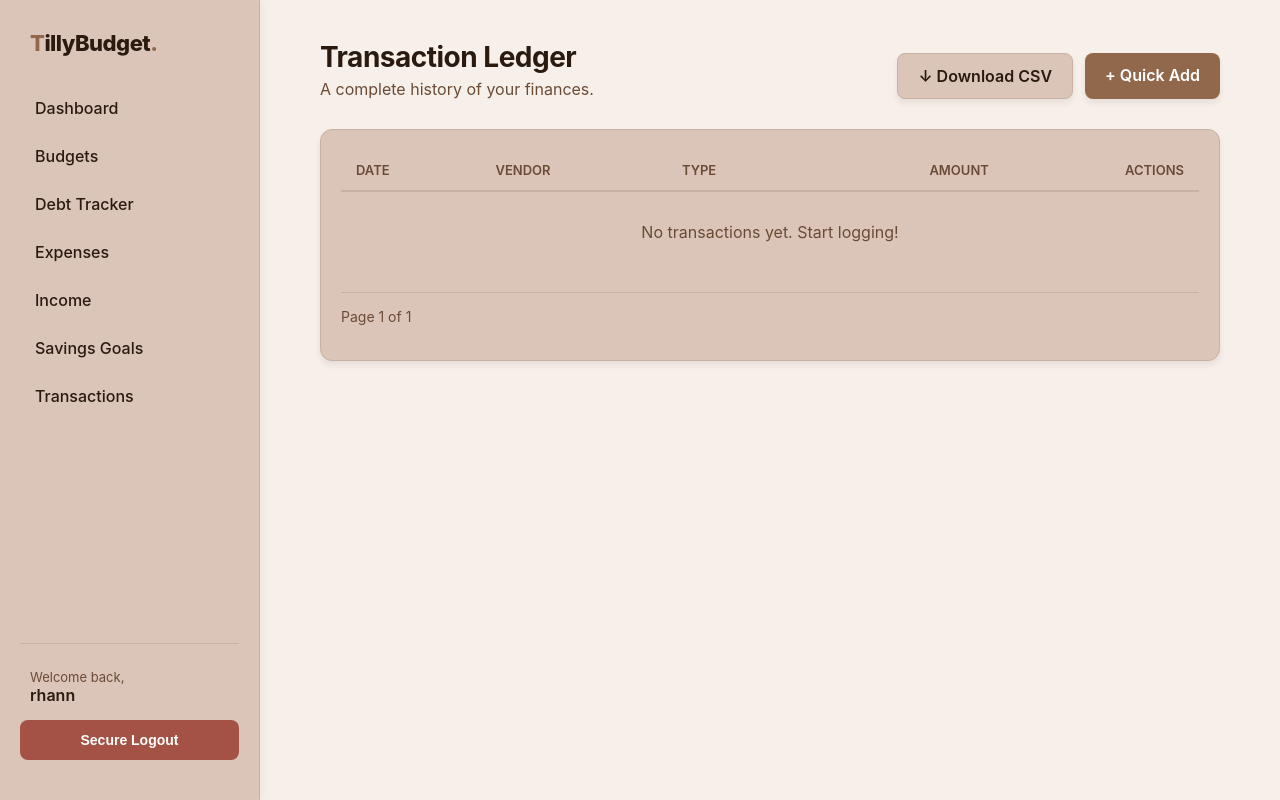
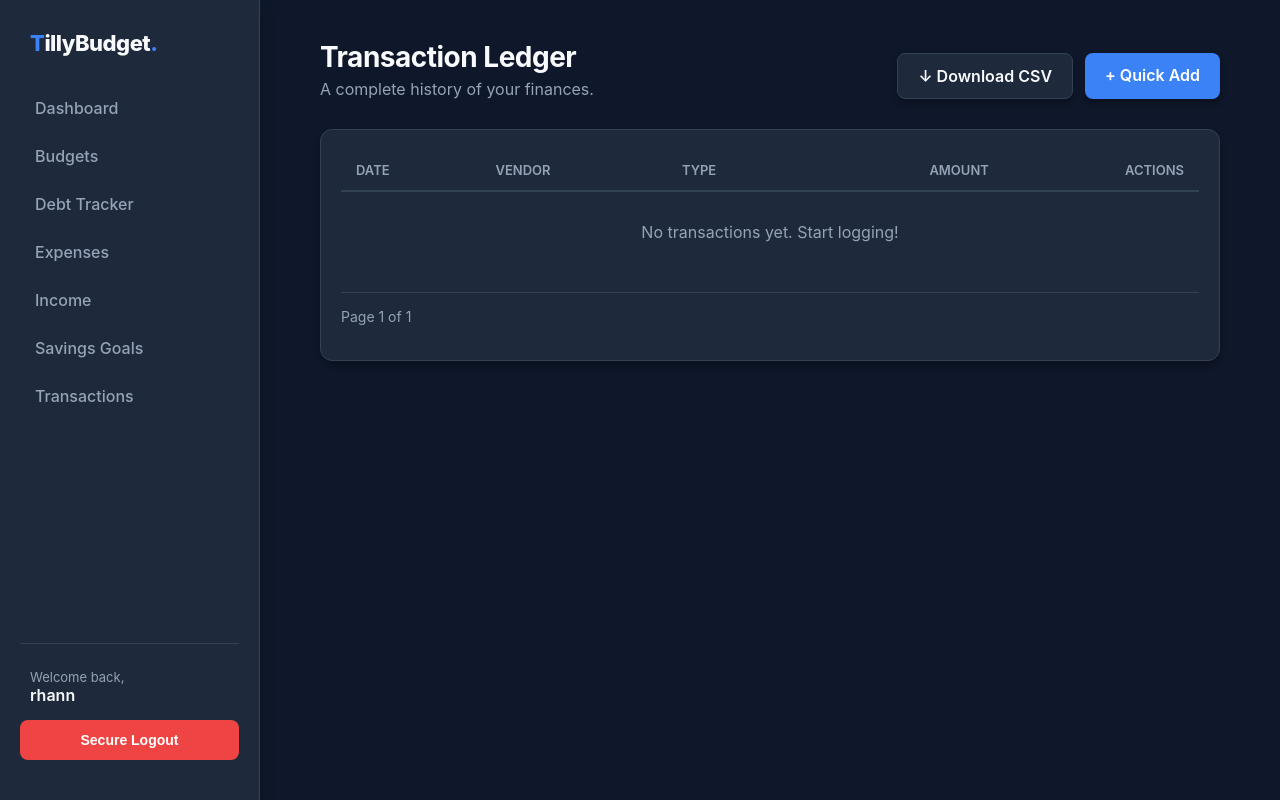
Before and after one commit to rhannemanakins-cmd/vaultic, a Django app: page /transactions/ in a window 1280 px wide. Run offline with Django 5.2, Linux system fonts and the light colour scheme; a user stored in the database is signed in; data that the repository does not hold is empty.

Commit message:
Deploy Midnight & Sapphire Theme

```diff
--- a/finances/templates/finances/base.html
+++ b/finances/templates/finances/base.html
@@ -11,27 +11,27 @@
 
     <style>
         /* ==========================================
-           1. THE DESIGN SYSTEM (Variables)
+           1. THE DESIGN SYSTEM (Midnight & Sapphire)
            ========================================== */
         :root {
-            /* Your Custom Brand Colors */
-            --brand-primary: #92684D;   /* The darker warm brown */
-            --bg-card: #DAC5B8;         /* The lighter beige */
+            /* Brand & Accents */
+            --brand-primary: #3B82F6;   /* Vibrant Sapphire Blue */
+            --brand-danger: #EF4444;    /* Bright red for delete */
+            --brand-success: #10B981;   /* Emerald green for success */
 
-            /* Background & Text Fixes */
-            --bg-main: #F7EFEA;         /* Soft wash of beige for main background */
-            --text-main: #2A1A10;       /* Deep espresso (Dark enough to read) */
-            --text-light: #6A4B35;      /* Medium brown for secondary text */
+            /* Backgrounds */
+            --bg-main: #0F172A;         /* Deepest midnight for main background */
+            --bg-card: #1E293B;         /* Slate dark for cards & sidebar */
 
-            /* Accents & UI Elements */
-            --border-color: #C8B1A2;    /* Slightly darker beige for lines */
-            --shadow-sm: 0 4px 6px rgba(42, 26, 16, 0.08);
-            --shadow-md: 0 10px 15px -3px rgba(42, 26, 16, 0.1);
+            /* Typography */
+            --text-main: #F8FAFC;       /* Crisp white for readable text */
+            --text-light: #94A3B8;      /* Muted blue-gray for subtitles/labels */
+
+            /* UI Elements */
+            --border-color: #334155;    /* Subtle dark border for tables/dividers */
+            --shadow-sm: 0 4px 6px rgba(0, 0, 0, 0.3);
+            --shadow-md: 0 10px 15px -3px rgba(0, 0, 0, 0.4);
             --radius: 12px;
-
-            /* Button Colors */
-            --brand-danger: #A35245;    /* Warm rust for delete buttons */
-            --brand-success: #6A7B5E;   /* Muted warm green for success buttons */
         }
 
         /* ==========================================
@@ -55,18 +55,18 @@
            ========================================== */
         nav {
             width: 260px;
-            background: var(--bg-card); /* Now uses your light beige */
+            background: var(--bg-card);
             color: var(--text-main);
             padding: 30px 20px;
             display: flex;
             flex-direction: column;
-            box-shadow: 2px 0 10px rgba(42, 26, 16, 0.05); /* Warmer shadow */
+            box-shadow: var(--shadow-md);
             z-index: 10;
             border-right: 1px solid var(--border-color);
         }
 
         nav a {
-            color: var(--text-main); /* Ensures links are dark espresso */
+            color: var(--text-light);
             display: block;
             padding: 12px 15px;
             text-decoration: none;
@@ -77,7 +77,7 @@
         }
 
         nav a:hover {
-            background: rgba(146, 104, 77, 0.1); /* Slight brown tint on hover */
+            background: rgba(59, 130, 246, 0.1); /* Subtle blue tint */
             color: var(--brand-primary);
             transform: translateX(4px);
         }
@@ -96,13 +96,9 @@
             background: var(--bg-card);
             padding: 25px;
             border-radius: var(--radius);
-            box-shadow: var(--shadow-md);
+            box-shadow: var(--shadow-sm);
             border: 1px solid var(--border-color);
             transition: transform 0.2s ease;
-        }
-
-        .card:hover {
-            box-shadow: 0 10px 15px -3px rgba(42, 26, 16, 0.08);
         }
 
         /* ==========================================
@@ -116,15 +112,15 @@
             font-family: 'Inter', sans-serif;
             margin-top: 4px;
             margin-bottom: 16px;
+            background: var(--bg-main); /* Dark background for inputs */
+            color: var(--text-main);    /* White text when typing */
             transition: border-color 0.2s, box-shadow 0.2s;
-            background: var(--bg-main); /* Ensures inputs stand out slightly */
-            color: var(--text-main);
         }
 
         input:focus, select:focus {
             outline: none;
             border-color: var(--brand-primary);
-            box-shadow: 0 0 0 3px rgba(146, 104, 77, 0.2); /* Brown focus ring */
+            box-shadow: 0 0 0 3px rgba(59, 130, 246, 0.2);
         }
 
         .btn-primary { background: var(--brand-primary); color: white; }
--- a/finances/templates/finances/transaction_list.html
+++ b/finances/templates/finances/transaction_list.html
@@ -36,11 +36,11 @@
                     <td style="padding: 15px; font-weight: 500; color: var(--text-main);">{{ txn.vendor }}</td>
                     <td style="padding: 15px;">
                         {% if txn.transaction_type == 'INCOME' %}
-                            <span style="background: #E8F5E9; color: #2E7D32; padding: 4px 10px; border-radius: 20px; font-size: 12px; font-weight: 600;">Income</span>
+                            <span style="background: rgba(16, 185, 129, 0.15); color: #34D399; border: 1px solid rgba(16, 185, 129, 0.3); padding: 4px 10px; border-radius: 20px; font-size: 12px; font-weight: 600;">Income</span>
                         {% elif txn.transaction_type == 'EXPENSE' %}
-                            <span style="background: #FCE4EC; color: #C62828; padding: 4px 10px; border-radius: 20px; font-size: 12px; font-weight: 600;">Expense</span>
+                            <span style="background: rgba(239, 68, 68, 0.15); color: #F87171; border: 1px solid rgba(239, 68, 68, 0.3); padding: 4px 10px; border-radius: 20px; font-size: 12px; font-weight: 600;">Expense</span>
                         {% else %}
-                            <span style="background: #EFEBE9; color: #4E342E; padding: 4px 10px; border-radius: 20px; font-size: 12px; font-weight: 600;">Transfer</span>
+                            <span style="background: rgba(148, 163, 184, 0.15); color: #CBD5E1; border: 1px solid rgba(148, 163, 184, 0.3); padding: 4px 10px; border-radius: 20px; font-size: 12px; font-weight: 600;">Transfer</span>
                         {% endif %}
                     </td>
                     <td style="padding: 15px; font-weight: 600; text-align: right; color: var(--text-main);">
@@ -66,11 +66,11 @@
 
             <div style="display: flex; gap: 10px;">
                 {% if page_obj.has_previous %}
-                    <a href="?page={{ page_obj.previous_page_number }}" style="padding: 8px 16px; background: var(--bg-card); color: var(--text-main); border: 1px solid var(--border-color); border-radius: 6px; text-decoration: none; font-weight: 500; font-size: 14px;">&larr; Previous</a>
+                    <a href="?page={{ page_obj.previous_page_number }}" style="padding: 8px 16px; background: var(--bg-main); color: var(--text-main); border: 1px solid var(--border-color); border-radius: 6px; text-decoration: none; font-weight: 500; font-size: 14px;">&larr; Previous</a>
                 {% endif %}
 
                 {% if page_obj.has_next %}
-                    <a href="?page={{ page_obj.next_page_number }}" style="padding: 8px 16px; background: var(--bg-card); color: var(--text-main); border: 1px solid var(--border-color); border-radius: 6px; text-decoration: none; font-weight: 500; font-size: 14px;">Next &rarr;</a>
+                    <a href="?page={{ page_obj.next_page_number }}" style="padding: 8px 16px; background: var(--bg-main); color: var(--text-main); border: 1px solid var(--border-color); border-radius: 6px; text-decoration: none; font-weight: 500; font-size: 14px;">Next &rarr;</a>
                 {% endif %}
             </div>
         </div>
```
